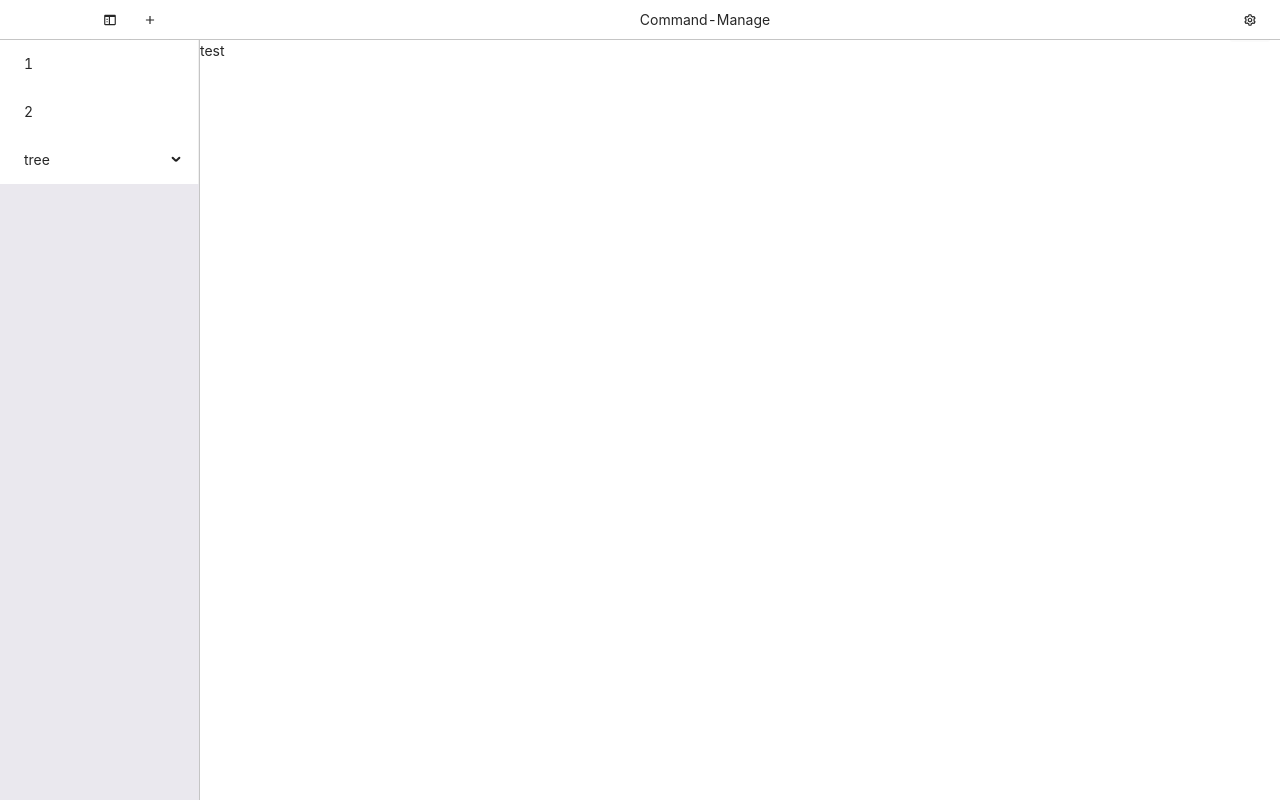
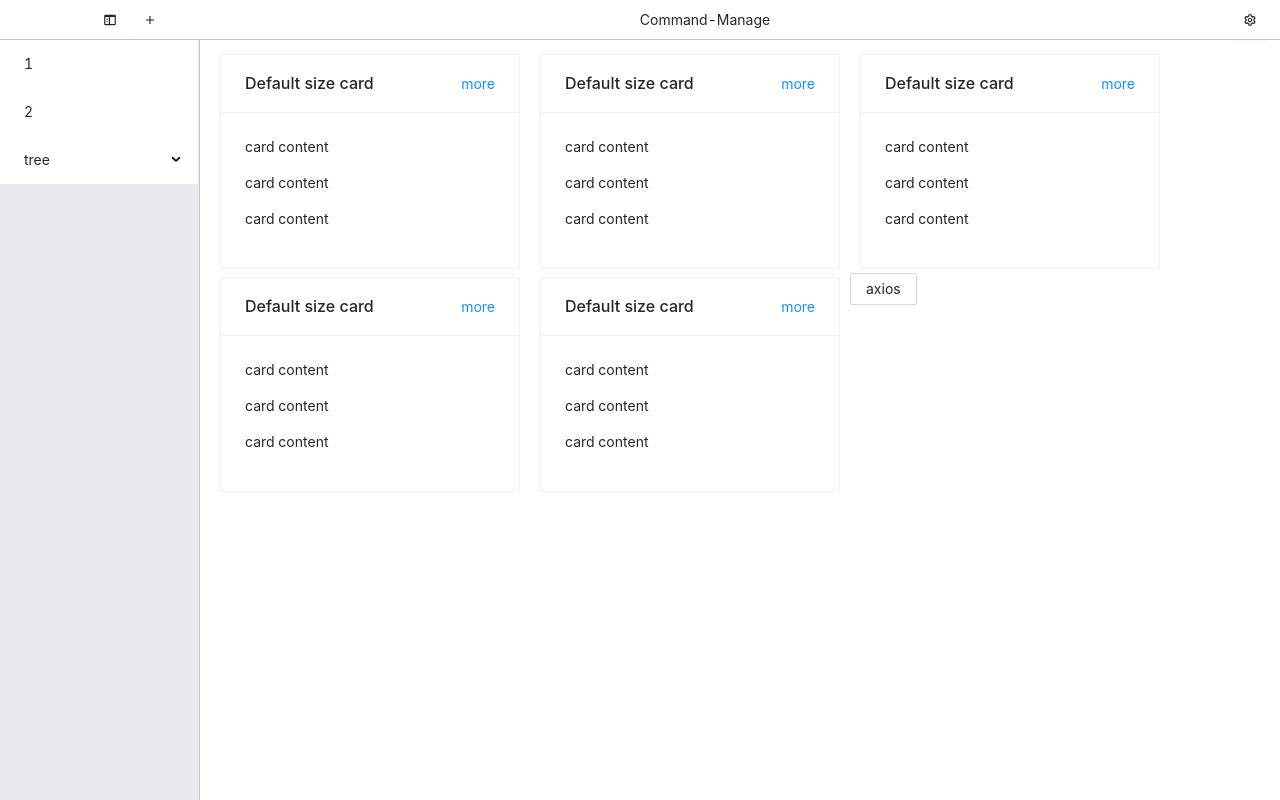
Before and after one commit to daguniang999/command-manage-electron, a Vue app: page / in a window 1280 px wide. Built offline with nearby package versions, Linux system fonts and the light colour scheme.

Commit message:
feat: 调整页面布局自适应

```diff
--- a/index.html
+++ b/index.html
@@ -9,7 +9,7 @@
 </head>
 
 <body>
-  <div id="app" style="height: 100%;"></div>
+  <div id="app" style="height: 100%; overflow: auto;"></div>
   <script type="module" src="/src/main.js"></script>
 </body>
 
--- a/package.json
+++ b/package.json
@@ -11,10 +11,12 @@
   },
   "dependencies": {
     "ant-design-vue": "^3.2.15",
+    "axios": "^1.2.0",
     "electron-win-state": "^1.1.22",
     "fast-glob": "^3.2.12",
     "normalize.css": "^8.0.1",
-    "vue": "^3.2.41"
+    "vue": "^3.2.41",
+    "vue-axios": "^3.5.2"
   },
   "devDependencies": {
     "@vitejs/plugin-vue": "^3.2.0",
--- a/src/assets/css/common.css
+++ b/src/assets/css/common.css
@@ -1,5 +1,6 @@
 html, body {
   height: 100%;
+  overflow: auto;
 }
 
 * {
--- a/src/main.js
+++ b/src/main.js
@@ -5,6 +5,7 @@ import '@/assets/css/common.css'
 import svgIcon from "./components/common/svg/index.vue"
 import 'virtual:svg-icons-register'
 import 'ant-design-vue/dist/antd.css'
+import axios from 'axios'
 
 const app = createApp(App)
 app.component('svg-icon', svgIcon)
--- /dev/null
+++ b/src/views/Content.vue
@@ -0,0 +1,86 @@
+<template>
+  <div id="content">
+    <div>
+      <a-card title="Default size card" style="width: 300px">
+        <template #extra><a href="#">more</a></template>
+        <p>card content</p>
+        <p>card content</p>
+        <p>card content</p>
+      </a-card>
+    </div>
+    <div>
+      <a-card title="Default size card" style="width: 300px">
+        <template #extra><a href="#">more</a></template>
+        <p>card content</p>
+        <p>card content</p>
+        <p>card content</p>
+      </a-card>
+    </div>
+    <div>
+      <a-card title="Default size card" style="width: 300px">
+        <template #extra><a href="#">more</a></template>
+        <p>card content</p>
+        <p>card content</p>
+        <p>card content</p>
+      </a-card>
+    </div>
+    <div>
+      <a-card title="Default size card" style="width: 300px">
+        <template #extra><a href="#">more</a></template>
+        <p>card content</p>
+        <p>card content</p>
+        <p>card content</p>
+      </a-card>
+    </div>
+    <div>
+      <a-card title="Default size card" style="width: 300px">
+        <template #extra><a href="#">more</a></template>
+        <p>card content</p>
+        <p>card content</p>
+        <p>card content</p>
+      </a-card>
+    </div>
+
+    <a-button @click="handlerClick">axios</a-button>
+  </div>
+</template>
+
+<script>
+import axios from 'axios'
+export default {
+  setup () {
+
+    let handlerClick = () => {
+      axios.get(`/back/command/test`).then(res => {
+        console.log(res)
+      }).catch(err=>{
+        console.log(err)
+      })
+    }
+
+    return {
+       handlerClick
+
+    }
+  }
+}
+</script>
+
+<style lang="less" scoped>
+  #content {
+    display: flex;
+    align-content: center;
+    align-items: flex-start;
+    justify-content: flex-start;
+    padding: 10px 10px;
+    flex-wrap: wrap;
+
+    div {
+      margin: 2px 5px;
+    }
+    background-color: transparent;
+  }
+
+
+
+</style>
--- a/src/views/Home.vue
+++ b/src/views/Home.vue
@@ -2,10 +2,11 @@
   import Header from './Header.vue'
   import SideBar from './SideBar.vue'
   import Dialog from './Dialog.vue'
+  import Content from './Content.vue'
 </script>
 
 <template>
-  <div style="height: 100%">
+  <div id="home" style="height: 100%">
     <a-layout>
       <a-layout-header>
         <Header></Header>
@@ -18,7 +19,7 @@
 
         <a-layout>
           <a-layout-content>
-            <span>test</span>
+            <Content></Content>
           </a-layout-content>
         </a-layout>
       </a-layout>
@@ -31,8 +32,10 @@
 </template>
 
 <style lang="less" scoped>
+
   .ant-layout {
     height: 100%;
+    overflow: auto;
     background: transparent;
   }
 
--- a/src/views/SideBar.vue
+++ b/src/views/SideBar.vue
@@ -35,6 +35,7 @@ export default {
 <style lang="less" scoped>
   #siderbar {
     height: 100%;
+    overflow: auto;
   }
 
 </style>
--- a/vite.config.js
+++ b/vite.config.js
@@ -21,4 +21,15 @@ export default defineConfig({
       '@': path.resolve(__dirname, './src')
     }
   },
+  server: {
+    host: '0.0.0.0',
+    port: 5173,
+    proxy: {
+      '/back': {
+        target: 'http://localhost:8001',
+        changeOrigin: true,
+        rewrite: (path) => path.replace(/^\/back/, '')
+      }
+    }
+  }
 })
```
Also changed, not shown: 1 other file (tests, documents, lock files or other folders).
